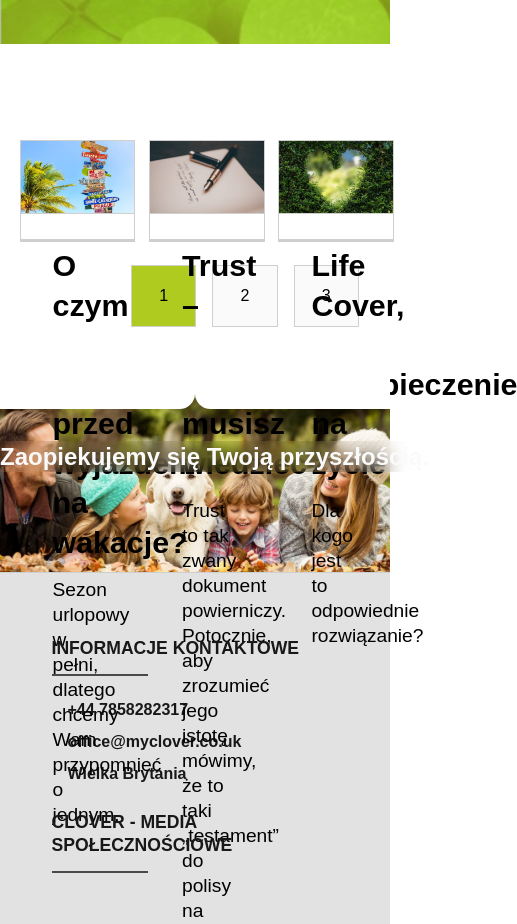
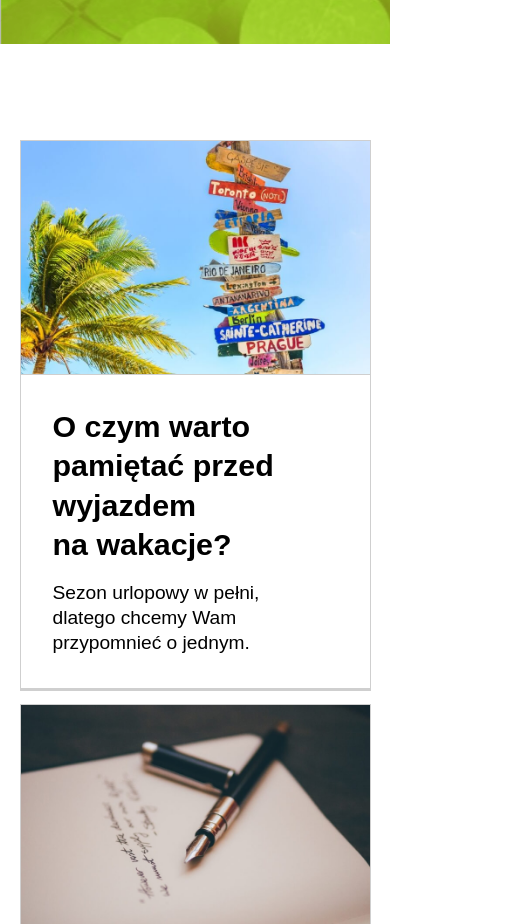
Before and after one commit to TZ-fn/MyClover, a React (Vite) app: page / in a window 390 px wide. Shown: the part 860-1784 px from the top of the page, 517 px wide, since content can reach past the window. Built offline with nearby package versions, Linux system fonts and the light colour scheme; some icons are missing; a web font is replaced by a local one.

Commit message:
fix: add responsiveness on smaller viewports

```diff
--- a/src/components/PostsGallery/PostsGallery.module.scss
+++ b/src/components/PostsGallery/PostsGallery.module.scss
@@ -1,6 +1,6 @@
 .postsGalleryContainer {
   width: 100%;
-  height: 33vw;
+  min-height: 33vw;
   display: flex;
   flex-direction: column;
   justify-content: flex-start;
@@ -12,6 +12,12 @@
   justify-content: flex-start;
   gap: 3.5vw;
   padding: 1rem 5vw;
+
+  @media (max-width: 1000px) {
+    flex-direction: column;
+    align-items: center;
+    justify-content: center;
+  }
 }
 
 .postsGalleryPagination {
--- a/src/components/PostsGallery/PostsGalleryItem/PostsGalleryItem.module.scss
+++ b/src/components/PostsGallery/PostsGalleryItem/PostsGalleryItem.module.scss
@@ -4,10 +4,17 @@
   border-bottom: 3px solid var(--grey);
   cursor: pointer;
   transition: all 0.1s ease-in-out;
-  width: 33%;
-  height: 26vw;
+  max-width: 45rem;
+  min-height: 26vw;
+  flex-grow: 1;
+  flex-basis: 0;
+
   &:hover {
     transform: translateY(-1px);
+  }
+
+  @media (max-width: 1000px) {
+    flex-basis: auto;
   }
 }
 
```
